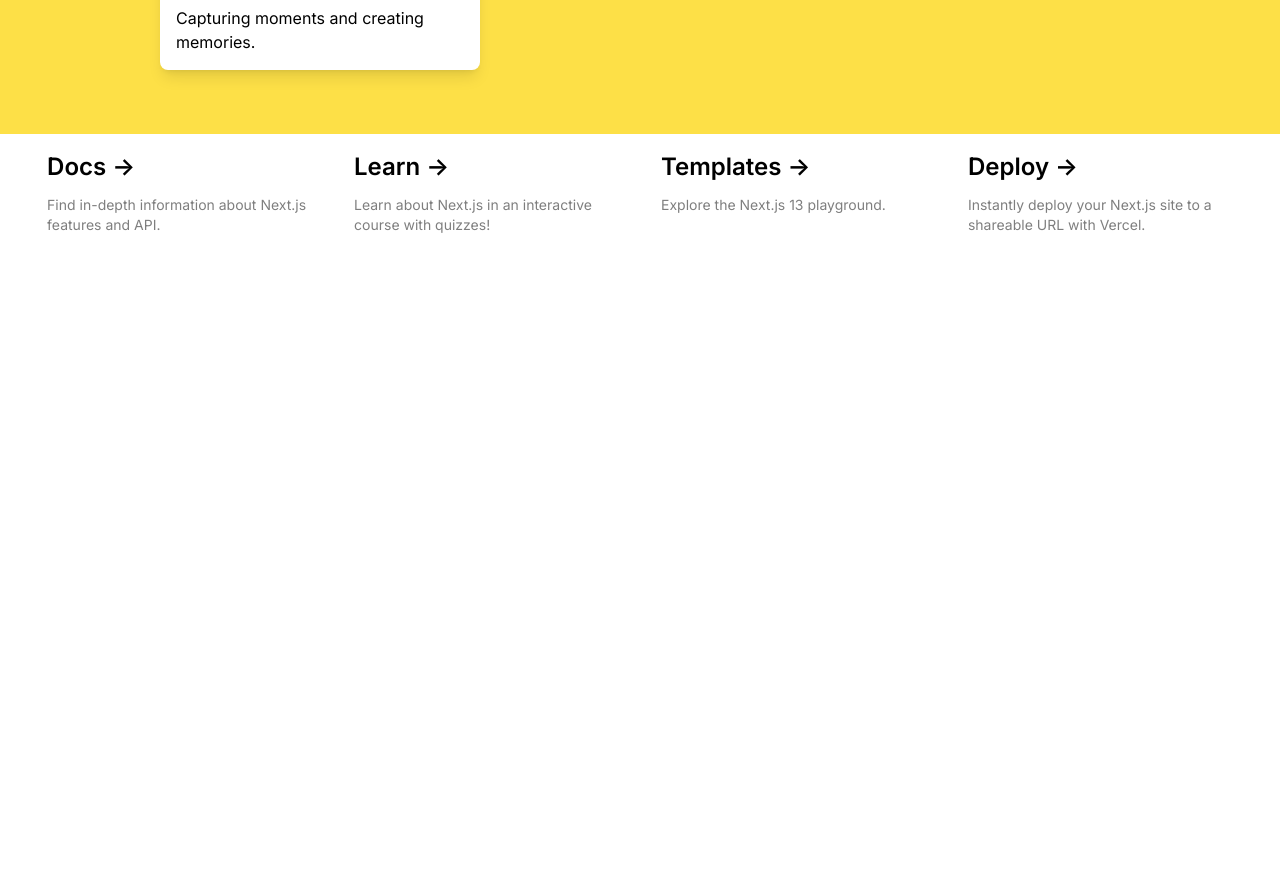
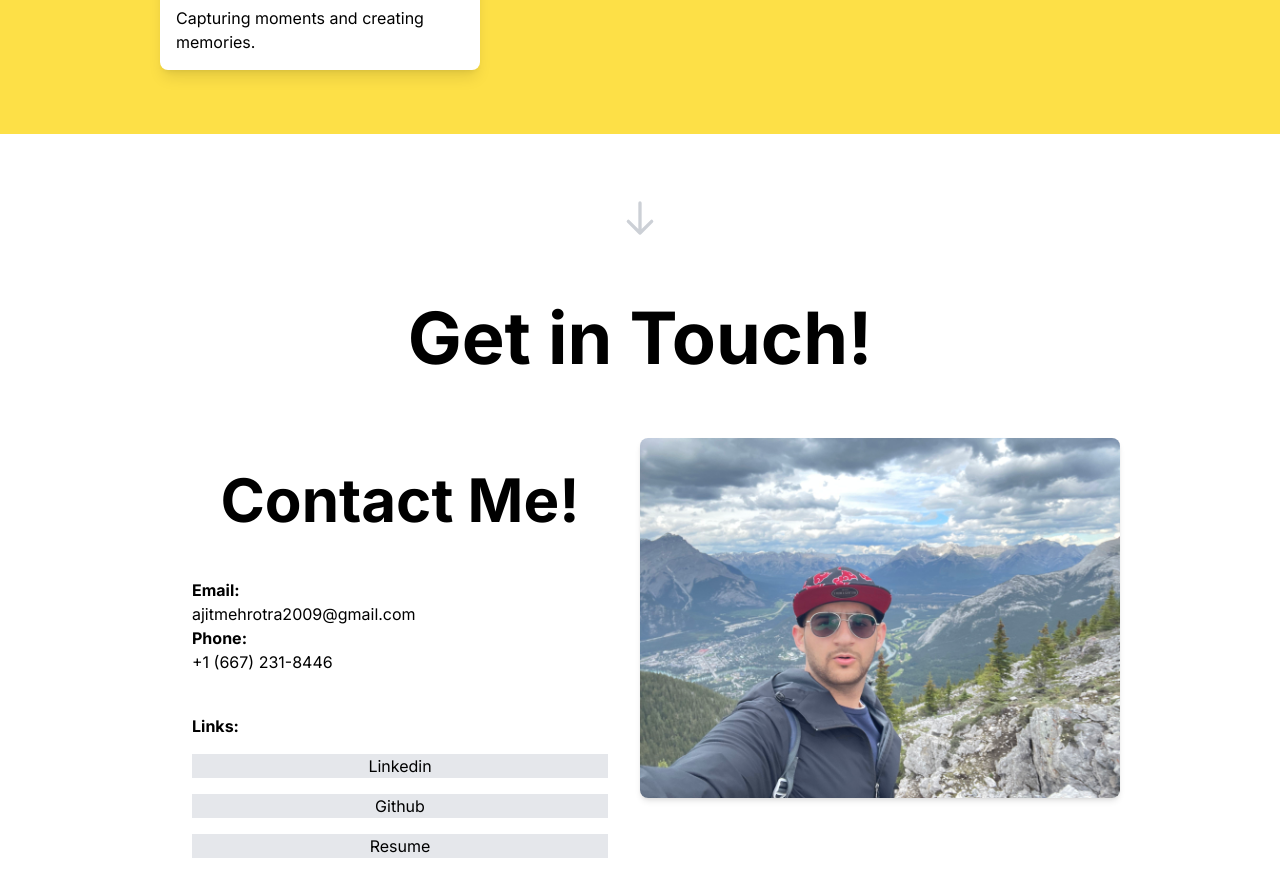
Before and after one commit to Ajit-Mehrotra/ajit-website, a Next.js app: page / in a window 1280 px wide. Shown: the part 10000-10896 px from the top of the page. Before the commit the page ends 10252 px from the top, so only its background shows below. Built offline with nearby package versions, Linux system fonts and the light colour scheme.

Commit message:
added contact me section

```diff
--- /dev/null
+++ b/src/app/ContactMe.tsx
@@ -0,0 +1,45 @@
+// components/CultureValuesSection.tsx
+//import { valuesData } from '../data/values';
+
+import Button from "./components/Button";
+import LinkComponent from "./components/LinkComponent";
+
+
+const ContactMe: React.FC = () => {
+    return (
+        <div className="mx-[10rem] mb-[10rem]">
+            <h1 className=" text-center font-bold mb-[4rem] text-5xl md:text-6xl lg:text-7xl">Get in Touch!</h1>
+            <div className="flex flex-col xl:flex-row ">
+                <div className=" w-full xl:w-1/2 flex flex-col space-y-4 p-8">
+                    <h1 className="text-4xl text-center md:text-6xl font-bold mb-8">Contact Me!</h1>
+                    <div className=""> <p><p className="font-bold">Email: </p>ajitmehrotra2009@gmail.com</p>
+                        <p><p className="font-bold">Phone:</p> +1 (667) 231-8446</p>
+
+                    </div>
+                    <br />
+                    <p className="font-bold">Links: </p>
+
+                    <LinkComponent href="https://www.linkedin.com/in/your-linkedin-profile/" className="text-center ">
+                        Linkedin
+                    </LinkComponent>
+                    <LinkComponent href="https://www.linkedin.com/in/your-linkedin-profile/" className="text-center">
+                        Github
+                    </LinkComponent>
+                    <LinkComponent href="https://www.linkedin.com/in/your-linkedin-profile/" className="text-center">
+                        Resume
+                    </LinkComponent>
+
+
+                </div>
+                <div className="w-full xl:w-1/2 ">
+                    <img src="ajit.jpg" alt="Your Name" className="w-full h-64 md:h-auto object-cover rounded-lg shadow-md" />
+                </div>
+            </div>
+        </div>
+    );
+}
+
+
+
+
+export default ContactMe;
--- a/src/app/components/LinkComponent.tsx
+++ b/src/app/components/LinkComponent.tsx
@@ -1,14 +1,15 @@
 interface LinkComponentProps {
     href: string;
     children: React.ReactNode;
+    className?: string;
 }
 
-function LinkComponent({ href, children }: LinkComponentProps) {
+function LinkComponent({ href, className, children }: LinkComponentProps) {
     return (
         <a
             href={href}
             target="_blank"
-            className="link bg-gray-200 text-black transition duration-300 hover:bg-yellow-200 1"
+            className={`link bg-gray-200 text-black transition duration-300 hover:bg-yellow-200 1 ${className}`}
         >
             {children}
         </a>
--- a/src/app/page.tsx
+++ b/src/app/page.tsx
@@ -9,6 +9,7 @@ import { ExperienceEntryProps } from './components/ExperienceEntry'
 import Takeaways from './Takeaways'
 import CultureValues from './CultureValues'
 import HobbiesSection from './Hobbies'
+import ContactMe from './ContactMe'
 
 
 
@@ -51,8 +52,8 @@ export default function Home() {
         <CultureValues />
         <Arrow padding="py-[2rem]" color="text-gray-400" width={2} />
         <HobbiesSection />
-
-        <NextJS className="mb-32 grid text-center lg:mb-0 lg:grid-cols-4 lg:text-left"></NextJS>
+        <Arrow padding="py-[2rem]" color="text-gray-400" width={2} />
+        <ContactMe />
 
       </main>
     </div>
```
